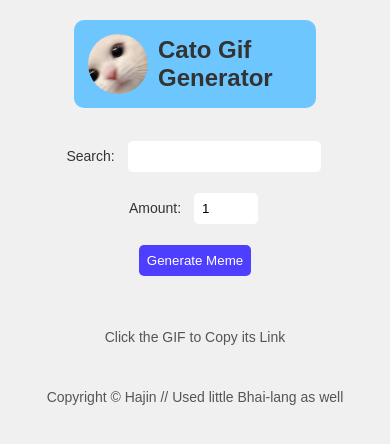
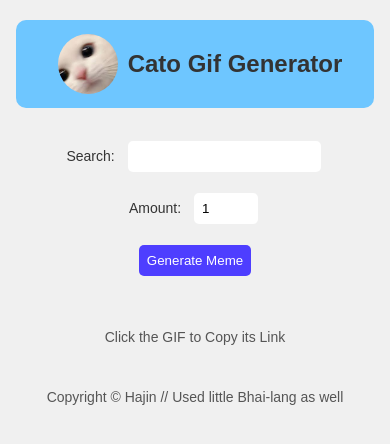
Before and after one commit to husky-696/gif_generator, a website: page index.html in a window 390 px wide. Drawn offline with Linux system fonts and the light colour scheme.

Commit message:
Update styles.css

```diff
--- a/styles.css
+++ b/styles.css
@@ -141,7 +141,7 @@ button:hover {
   }
 
       header {
-    max-width: 60%; /* Set a narrower maximum width for the header on mobile */
+    max-width: 90%; /* Set a narrower maximum width for the header on mobile */
   }
 
   .logo img {
```
